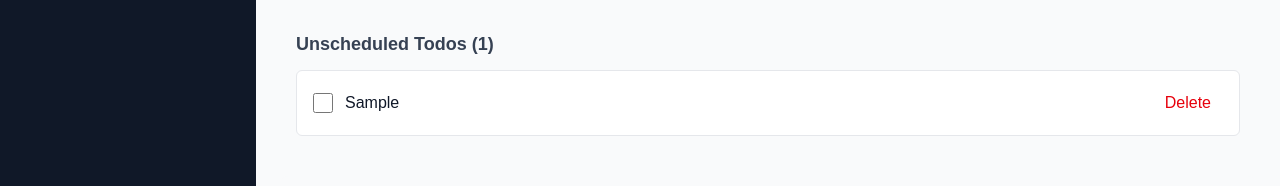
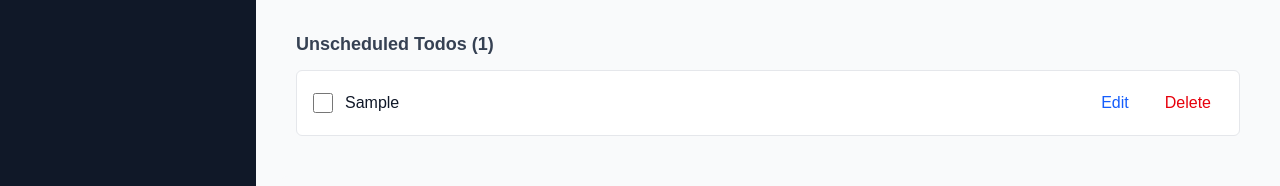
Before and after one commit to ChuqingShi/ai-todo-calendar, a Next.js app: page /todos in a window 1280 px wide. Both pictures are taken after typing "Sample" into the empty fields and a click on the button "Add". Shown: the part 201-387 px from the top of the page. Built offline with nearby package versions, Linux system fonts and the light colour scheme.

Commit message:
feat: add inline edit functionality for unscheduled todos with matching text styling

```diff
--- a/app/todos/page.tsx
+++ b/app/todos/page.tsx
@@ -99,6 +99,17 @@ export default function TodosPage() {
    */
   const deleteTodo = (id: number) => {
     setTodos(todos.filter((todo) => todo.id !== id));
+  };
+
+  /**
+   * Edit a todo's title
+   */
+  const editTodo = (id: number, newTitle: string) => {
+    setTodos(
+      todos.map((todo) =>
+        todo.id === id ? { ...todo, title: newTitle } : todo
+      )
+    );
   };
 
   /**
@@ -218,6 +229,7 @@ export default function TodosPage() {
                 todo={todo}
                 onToggle={toggleTodo}
                 onDelete={deleteTodo}
+                onEdit={editTodo}
               />
             ))
           )}
--- a/components/SortableTodoItem.tsx
+++ b/components/SortableTodoItem.tsx
@@ -1,3 +1,4 @@
+import { useState } from "react";
 import { useSortable } from "@dnd-kit/sortable";
 import { CSS } from "@dnd-kit/utilities";
 
@@ -13,13 +14,18 @@ interface SortableTodoItemProps {
   todo: Todo;
   onToggle: (id: number) => void;
   onDelete: (id: number) => void;
+  onEdit: (id: number, newTitle: string) => void;
 }
 
 export default function SortableTodoItem({
   todo,
   onToggle,
   onDelete,
+  onEdit,
 }: SortableTodoItemProps) {
+  const [isEditing, setIsEditing] = useState(false);
+  const [editValue, setEditValue] = useState(todo.title);
+
   const {
     attributes,
     listeners,
@@ -38,15 +44,37 @@ export default function SortableTodoItem({
     opacity: isDragging ? 0.5 : 1,
   };
 
+  const handleEdit = () => {
+    setIsEditing(true);
+    setEditValue(todo.title);
+  };
+
+  const handleSave = () => {
+    if (editValue.trim() !== "") {
+      onEdit(todo.id, editValue.trim());
+    }
+    setIsEditing(false);
+  };
+
+  const handleKeyDown = (e: React.KeyboardEvent<HTMLInputElement>) => {
+    if (e.key === "Enter") {
+      handleSave();
+    } else if (e.key === "Escape") {
+      setEditValue(todo.title);
+      setIsEditing(false);
+    }
+  };
+
   return (
     <div
       ref={setNodeRef}
       style={style}
       {...attributes}
-      {...listeners}
+      {...(isEditing ? {} : listeners)}
       className={`
         flex items-center gap-3 p-4 bg-white border border-gray-200 rounded-md
-        hover:shadow-sm transition-shadow cursor-grab active:cursor-grabbing
+        hover:shadow-sm transition-shadow
+        ${isEditing ? "cursor-default" : "cursor-grab active:cursor-grabbing"}
         ${isDragging ? "shadow-lg ring-2 ring-blue-400 z-50" : ""}
       `}
     >
@@ -59,7 +87,19 @@ export default function SortableTodoItem({
         className="w-5 h-5 text-blue-600 rounded focus:ring-blue-500 cursor-pointer"
       />
 
-      {/* Todo title */}
+      {/* Todo title - editable or display */}
+      {isEditing ? (
+        <input
+          type="text"
+          value={editValue}
+          onChange={(e) => setEditValue(e.target.value)}
+          onBlur={handleSave}
+          onKeyDown={handleKeyDown}
+          onPointerDown={(e) => e.stopPropagation()}
+          autoFocus
+          className="flex-1 px-2 py-1 border border-blue-400 rounded focus:outline-none focus:ring-2 focus:ring-blue-500 text-gray-900"
+        />
+      ) : (
         <span
           className={`flex-1 ${
             todo.completed ? "line-through text-gray-400" : "text-gray-900"
@@ -75,6 +115,18 @@ export default function SortableTodoItem({
             </span>
           )}
         </span>
+      )}
+
+      {/* Edit button */}
+      {!isEditing && (
+        <button
+          onClick={handleEdit}
+          onPointerDown={(e) => e.stopPropagation()}
+          className="px-3 py-1 text-blue-600 hover:bg-blue-50 rounded-md transition-colors"
+        >
+          Edit
+        </button>
+      )}
 
       {/* Delete button */}
       <button
```
Lines whose indentation alone changed are shown as unchanged.
